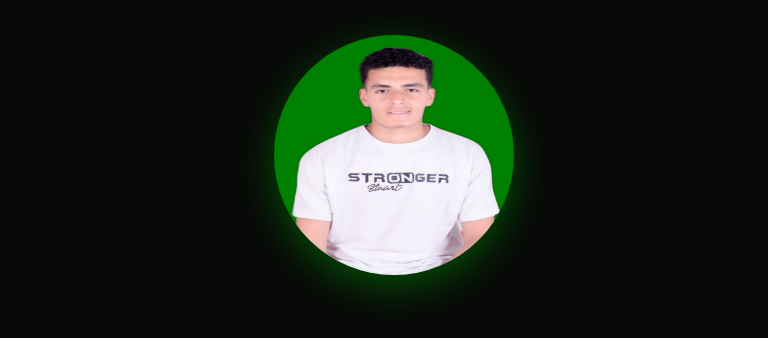
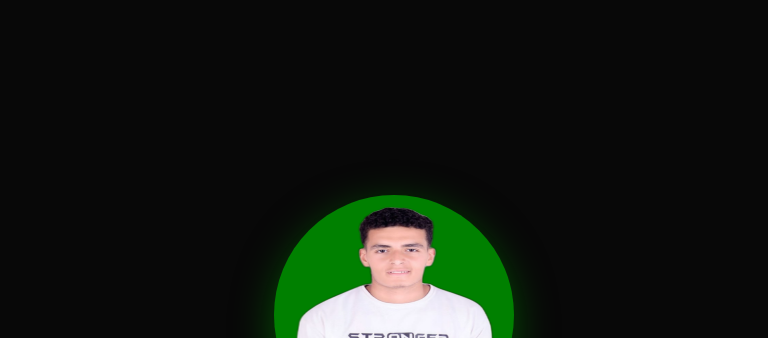
Before and after one commit to AbdoKarem407/Abdo.Karem, a plain HTML site: page index.html in a window 768 px wide. Shown: the part 53-391 px from the top of the page. Drawn offline with nearby package versions, Linux system fonts and the light colour scheme.

Commit message:
Update Style (3).css

```diff
--- a/Style (3).css
+++ b/Style (3).css
@@ -762,13 +762,13 @@ font-size: 15px;
     .image1 img{
         width: 240px;
         height: 240px;
-        margin-top: -60rem;
+        margin-top: -30rem;
         margin-left: 100px;
 
     }
        .page1{
         padding-top: 125px;
-        margin-top: 5rem;
+
     }
     .page2{
         padding: 0 10px 0 ;
```
